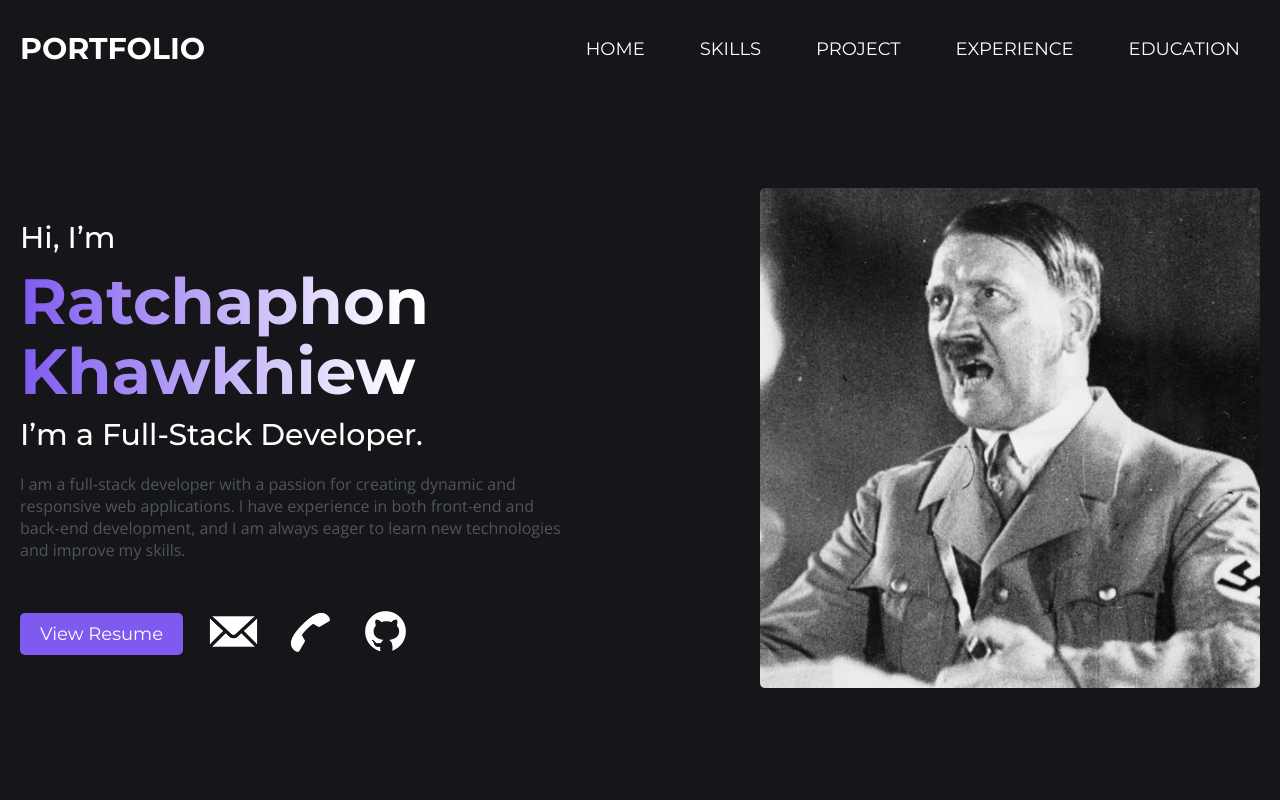
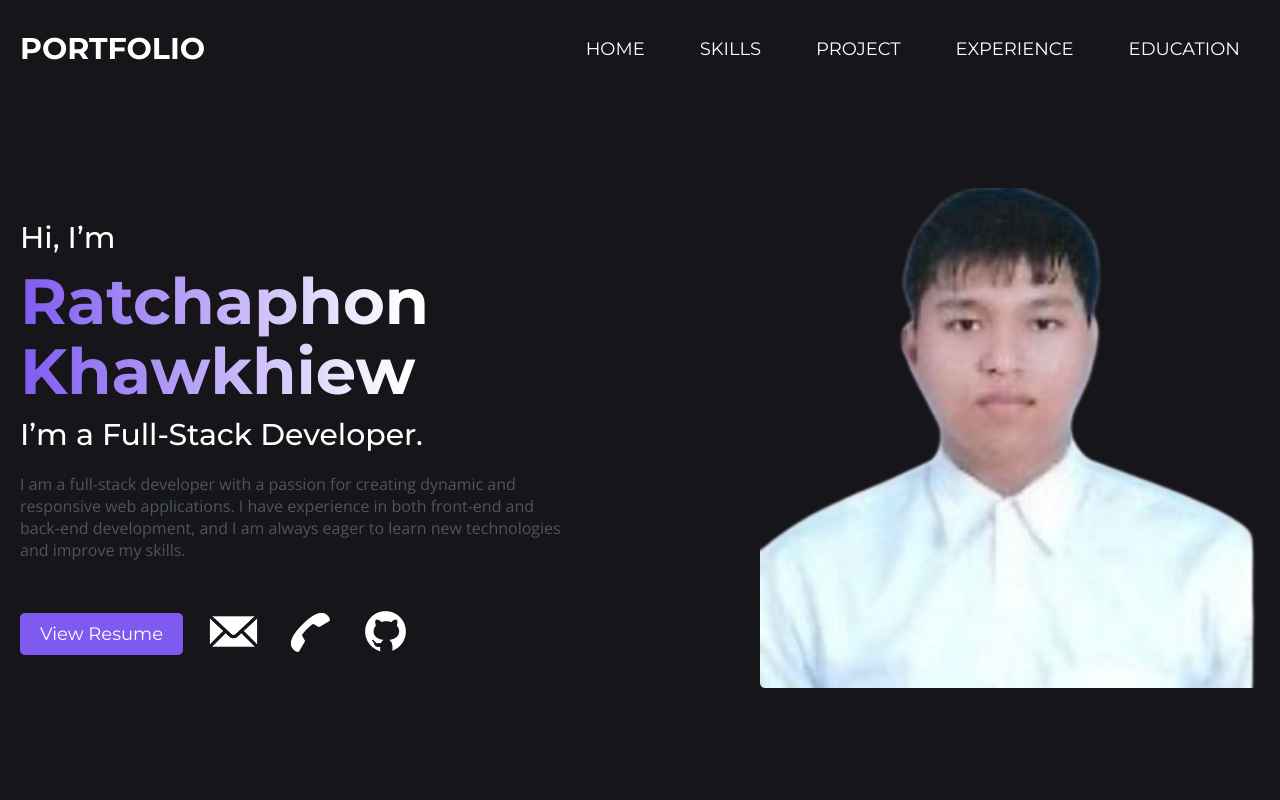
Before and after one commit to BazkilleR/my-portfolio, a React (Vite) app: page / in a window 1280 px wide. Shown: the top 800 px of the page. Built offline with nearby package versions, Linux system fonts and the light colour scheme.

Commit message:
add my image

```diff
--- a/src/components/Hero.jsx
+++ b/src/components/Hero.jsx
@@ -34,7 +34,7 @@ const Hero = () => {
           </div>
         </div>
         <div className="hero-img">
-          <img src="/hitler.jpg" alt="Hero Image" />
+          <img src="/ohm.png" alt="Hero Image" />
         </div>
       </div>
     </section>
--- a/src/index.css
+++ b/src/index.css
@@ -34,7 +34,7 @@
 
 body {
   font-family: "Montserrat", "Inter", sans-serif;
-  background-color: #1e1e1e;
+  background-color: var(--black-color);
   color: var(--white-color);
 }
 
@@ -186,7 +186,6 @@ nav {
 .hero-img img {
   width: 500px;
   height: 500px;
-  background-color: var(--grey-color);
   object-fit: cover;
   border-radius: 5px;
 }
```
Also changed, not shown: public/hitler.jpg (deleted), public/ohm.png (added).
